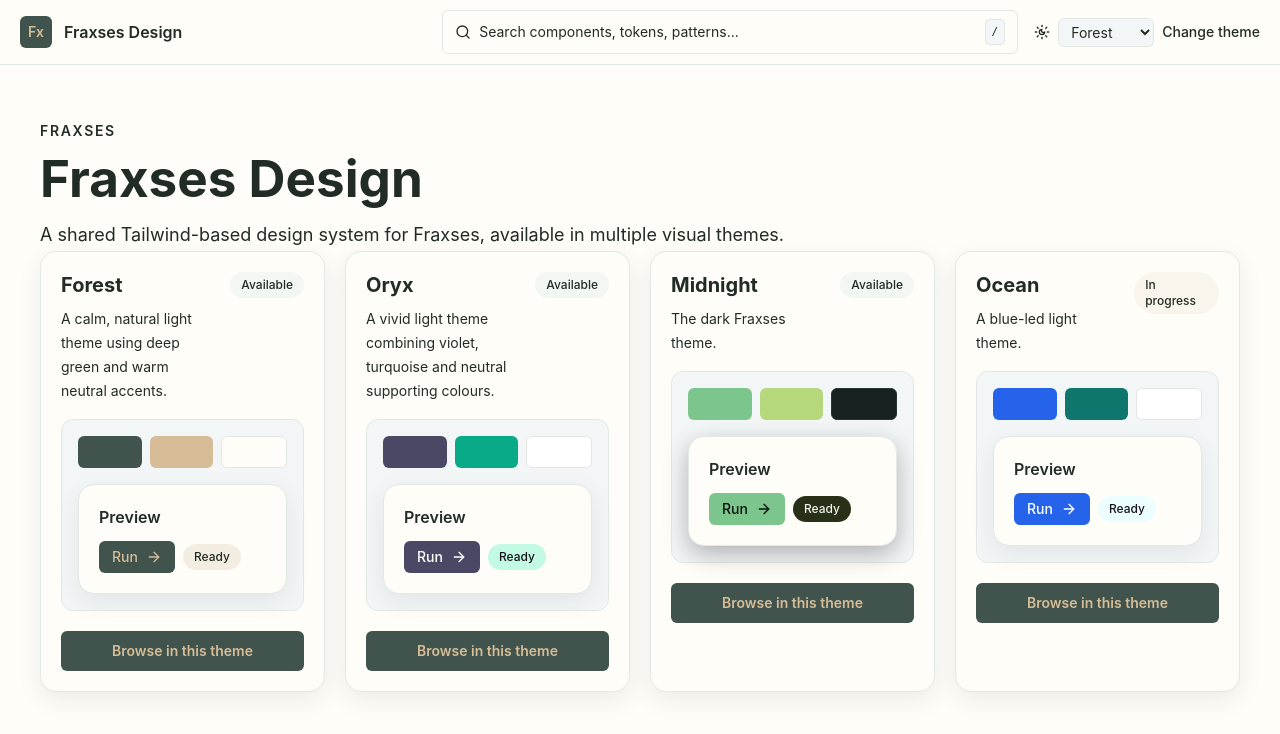
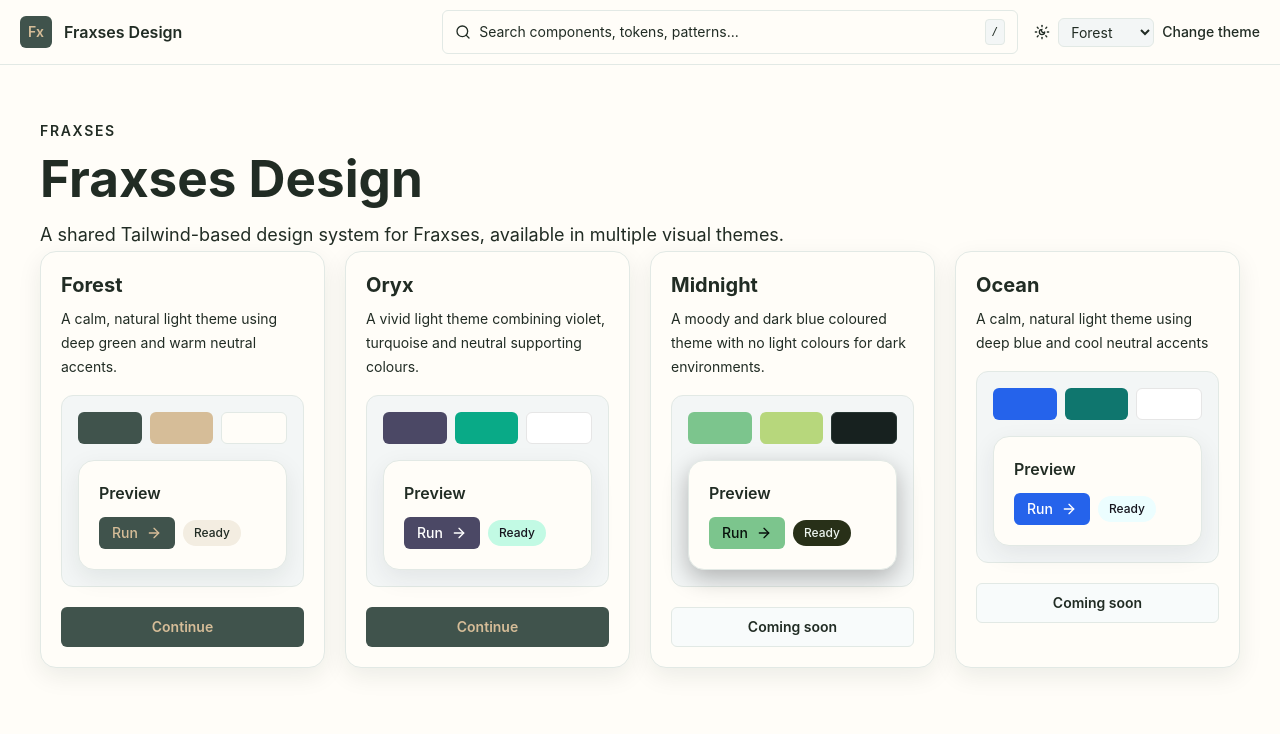
Before and after one commit to Verrayne/fraxses-design, a React (Vite) app: page / in a window 1280 px wide. Shown: the top 734 px of the page. Built offline with nearby package versions, Linux system fonts and the light colour scheme.

Commit message:
Refine theme selection home screen

```diff
--- a/src/pages/HomePage.tsx
+++ b/src/pages/HomePage.tsx
@@ -26,20 +26,28 @@ export function HomePage() {
       <section className="grid gap-5 md:grid-cols-2 xl:grid-cols-4">
         {themes.map((theme) => (
           <article key={theme.id} className="rounded-2xl border border-border bg-elevated p-5 shadow-soft">
-            <div className="mb-4 flex items-start justify-between gap-3">
-              <div>
-                <h2 className="text-xl">{theme.name}</h2>
-                <p className="mt-2 text-sm leading-6 text-subtle">{theme.description}</p>
-              </div>
-              <Badge tone={theme.status === "Available" ? "success" : "warning"} variant="soft">{theme.status}</Badge>
+            <div className="mb-4">
+              <h2 className="text-xl">{theme.name}</h2>
+              <p className="mt-2 text-sm leading-6 text-subtle">{theme.description}</p>
             </div>
             <ThemeMiniPreview theme={theme} />
+            {theme.id === "midnight" || theme.id === "ocean" ? (
+              <button
+                className="mt-5 inline-flex h-10 w-full cursor-not-allowed items-center justify-center rounded-md border border-border bg-muted px-4 text-sm font-semibold text-subtle opacity-70"
+                disabled
+                type="button"
+              >
+                Coming soon
+              </button>
+            ) : (
             <button
               className="mt-5 inline-flex h-10 w-full items-center justify-center rounded-md bg-primary px-4 text-sm font-semibold text-primary-ink transition hover:bg-primary/90"
               onClick={() => chooseTheme(theme.id)}
+              type="button"
             >
-              Browse in this theme
+              Continue
             </button>
+            )}
           </article>
         ))}
       </section>
--- a/src/themes/themeRegistry.ts
+++ b/src/themes/themeRegistry.ts
@@ -177,8 +177,8 @@ const oceanTokens: SemanticTokens = {
 export const themes: ThemeDefinition[] = [
   { id: "forest", name: "Forest", description: "A calm, natural light theme using deep green and warm neutral accents.", status: "Available", intent: "Natural, restrained and compact for enterprise data workflows.", palettes: forestPalettes, tokens: buildForestTokens(), accessibilityStatus: "Reference screenshots show labelled status treatment; exact contrast scores are not calculated in this project." },
   { id: "oryx", name: "Oryx", description: "A vivid light theme combining violet, turquoise and neutral supporting colours.", status: "Available", intent: "Violet-led identity with bright turquoise accents and dedicated neutral tones.", palettes: oryxPalettes, tokens: buildOryxTokens(), accessibilityStatus: "Reference screenshots show visible focus/status affordances; exact contrast scores are not calculated in this project." },
-  { id: "midnight", name: "Midnight", description: "The dark Fraxses theme.", status: "Available", intent: "Dark operational theme mapped into the shared semantic contract.", palettes: [], tokens: midnightTokens, accessibilityStatus: "Preserved from the existing dark theme and mapped to the shared token contract." },
-  { id: "ocean", name: "Ocean", description: "A blue-led light theme.", status: "In progress", intent: "Temporary blue-led implementation while final Ocean values are pending.", palettes: [], tokens: oceanTokens, accessibilityStatus: "Needs source verification: final Ocean palette and contrast review are pending." },
+  { id: "midnight", name: "Midnight", description: "A moody and dark blue coloured theme with no light colours for dark environments.", status: "Available", intent: "Dark operational theme mapped into the shared semantic contract.", palettes: [], tokens: midnightTokens, accessibilityStatus: "Preserved from the existing dark theme and mapped to the shared token contract." },
+  { id: "ocean", name: "Ocean", description: "A calm, natural light theme using deep blue and cool neutral accents", status: "In progress", intent: "Temporary blue-led implementation while final Ocean values are pending.", palettes: [], tokens: oceanTokens, accessibilityStatus: "Needs source verification: final Ocean palette and contrast review are pending." },
 ];
 
 export function getTheme(id?: string) {
```
